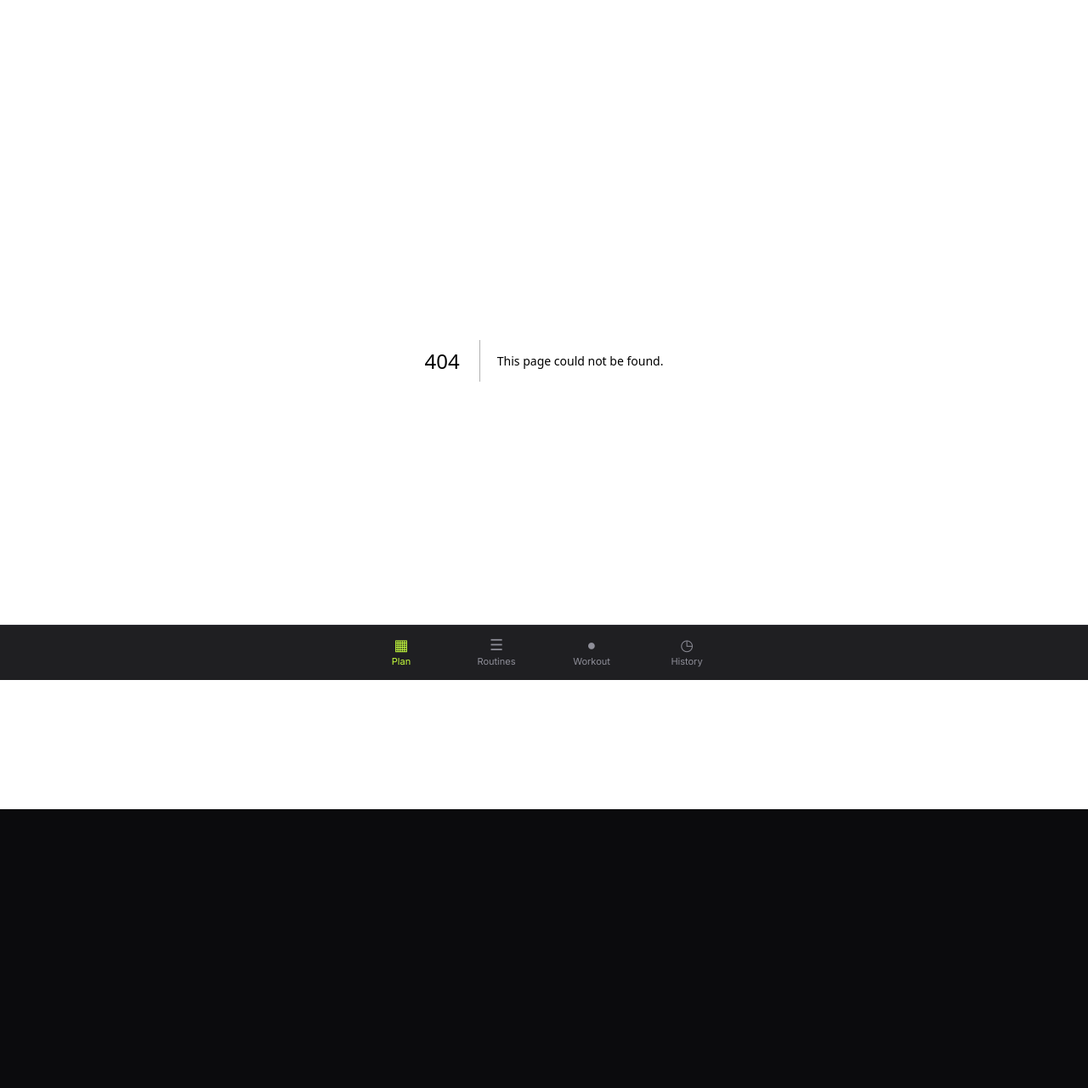
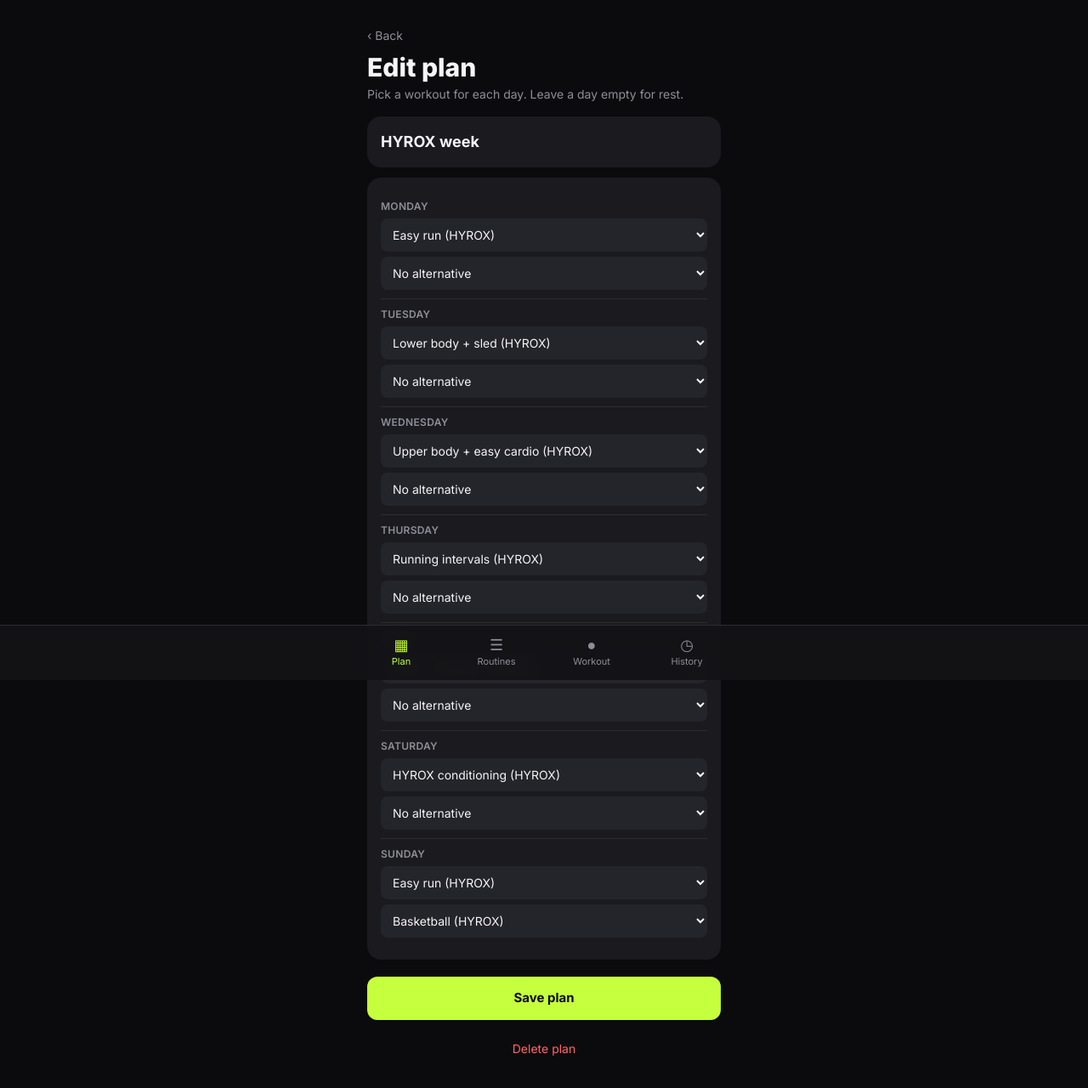
Before and after one commit to bryanfrds/workout-tracker, a Next.js app: page /plans/hyrox in a window 1280 px wide. Before the commit this address had no page. Shown: the top 1280 px of the page at 85% size. Before the commit the page ends 952 px from the top, so only its background shows below. Built offline with nearby package versions, Linux system fonts and the light colour scheme.

Commit message:
Add plan editor to build your own weekly plans

```diff
--- /dev/null
+++ b/src/app/plans/[id]/page.tsx
@@ -0,0 +1,10 @@
+import { Suspense } from "react";
+import PlanEditor from "@/components/PlanEditor";
+
+export default function EditPlanPage() {
+  return (
+    <Suspense>
+      <PlanEditor />
+    </Suspense>
+  );
+}
--- /dev/null
+++ b/src/components/PlanEditor.tsx
@@ -0,0 +1,149 @@
+"use client";
+
+import { useState } from "react";
+import { useParams, useRouter } from "next/navigation";
+import { DAY_NAMES } from "@/lib/hyrox";
+import { setState, useAppState } from "@/lib/store";
+import type { Plan, Routine } from "@/lib/types";
+import { newId } from "@/lib/workout";
+
+const EMPTY_WEEK = (): string[][] => DAY_NAMES.map(() => []);
+
+export default function PlanEditor() {
+  const { id } = useParams<{ id: string }>();
+  const app = useAppState();
+  if (!app) return null;
+  const existing = app.plans?.find((p) => p.id === id);
+  if (id !== "new" && !existing) return <p className="mt-8 text-muted">Plan not found.</p>;
+  return <Editor key={id} existing={existing} routines={app.routines} planCount={app.plans?.length ?? 0} />;
+}
+
+function RoutineSelect({
+  value,
+  routines,
+  onChange,
+  label,
+  allowNone,
+}: {
+  value: string;
+  routines: Routine[];
+  onChange: (id: string) => void;
+  label: string;
+  allowNone: string;
+}) {
+  return (
+    <select
+      value={value}
+      onChange={(e) => onChange(e.target.value)}
+      aria-label={label}
+      className="w-full rounded-lg bg-card2 p-2.5 text-sm text-text outline-none focus:ring-2 focus:ring-accent"
+    >
+      <option value="">{allowNone}</option>
+      {routines.map((r) => (
+        <option key={r.id} value={r.id}>
+          {r.name}
+          {r.plan ? " (HYROX)" : ""}
+        </option>
+      ))}
+    </select>
+  );
+}
+
+function Editor({ existing, routines, planCount }: { existing?: Plan; routines: Routine[]; planCount: number }) {
+  const router = useRouter();
+  const [name, setName] = useState(existing?.name ?? "");
+  const [days, setDays] = useState<string[][]>(existing?.days.map((d) => [...d]) ?? EMPTY_WEEK());
+
+  const setDay = (i: number, slot: number, id: string) =>
+    setDays((ds) =>
+      ds.map((d, j) => {
+        if (j !== i) return d;
+        const next = [...d];
+        next[slot] = id;
+        // Clearing the first choice clears the whole day (rest).
+        return slot === 0 && !id ? [] : next.filter(Boolean);
+      }),
+    );
+
+  const canSave = name.trim() !== "" && days.some((d) => d.length > 0);
+
+  function save() {
+    if (!canSave) return;
+    const plan: Plan = { id: existing?.id ?? newId(), name: name.trim(), days };
+    setState((s) => {
+      const plans = s.plans ?? [];
+      return {
+        ...s,
+        plans: existing ? plans.map((p) => (p.id === plan.id ? plan : p)) : [...plans, plan],
+        activePlanId: plan.id,
+      };
+    });
+    router.push("/plan");
+  }
+
+  function remove() {
+    if (!existing) return;
+    setState((s) => {
+      const plans = (s.plans ?? []).filter((p) => p.id !== existing.id);
+      const activePlanId = s.activePlanId === existing.id ? plans[0]?.id : s.activePlanId;
+      return { ...s, plans, activePlanId };
+    });
+    router.push("/");
+  }
+
+  return (
+    <>
+      <button onClick={() => router.back()} className="mt-2 text-sm text-muted">
+        ‹ Back
+      </button>
+      <h1 className="mt-2 text-3xl font-extrabold">{existing ? "Edit plan" : "New plan"}</h1>
+      <p className="mt-1 text-sm text-muted">Pick a workout for each day. Leave a day empty for rest.</p>
+
+      <input
+        value={name}
+        onChange={(e) => setName(e.target.value)}
+        placeholder="Plan name, e.g. PPL week"
+        className="mt-4 w-full rounded-2xl bg-card p-4 text-lg font-bold outline-none placeholder:font-normal placeholder:text-muted focus:ring-2 focus:ring-accent"
+      />
+
+      <div className="mt-3 rounded-2xl bg-card p-4">
+        {DAY_NAMES.map((dayName, i) => (
+          <div key={dayName} className={`py-2.5 ${i > 0 ? "border-t border-line" : ""}`}>
+            <div className="mb-1.5 text-xs font-semibold uppercase tracking-wide text-muted">{dayName}</div>
+            <RoutineSelect
+              value={days[i][0] ?? ""}
+              routines={routines}
+              onChange={(id) => setDay(i, 0, id)}
+              label={`${dayName} workout`}
+              allowNone="Rest"
+            />
+            {days[i][0] && (
+              <div className="mt-1.5">
+                <RoutineSelect
+                  value={days[i][1] ?? ""}
+                  routines={routines.filter((r) => r.id !== days[i][0])}
+                  onChange={(id) => setDay(i, 1, id)}
+                  label={`${dayName} alternative`}
+                  allowNone="No alternative"
+                />
+              </div>
+            )}
+          </div>
+        ))}
+      </div>
+
+      <button
+        onClick={save}
+        disabled={!canSave}
+        className="mt-5 w-full rounded-xl bg-accent p-3.5 text-[15px] font-bold text-accent-ink disabled:opacity-40"
+      >
+        Save plan
+      </button>
+      {existing && planCount > 1 && (
+        <button onClick={remove} className="mt-3 w-full p-3 text-sm text-red-400">
+          Delete plan
+        </button>
+      )}
+    </>
+  );
+}
--- a/src/components/TabBar.tsx
+++ b/src/components/TabBar.tsx
@@ -12,7 +12,7 @@ const TABS = [
 
 export default function TabBar() {
   const path = usePathname();
-  const isOn = (href: string) => (href === "/" ? path === "/" || path.startsWith("/routine") : path.startsWith(href));
+  const isOn = (href: string) => (href === "/" ? path === "/" || path.startsWith("/routine") : href === "/plan" ? path === "/plan" || path.startsWith("/plans") : path.startsWith(href));
 
   return (
     <nav className="fixed inset-x-0 bottom-0 z-20 border-t border-line bg-[#131317]/95 pb-[env(safe-area-inset-bottom)] backdrop-blur">
```
